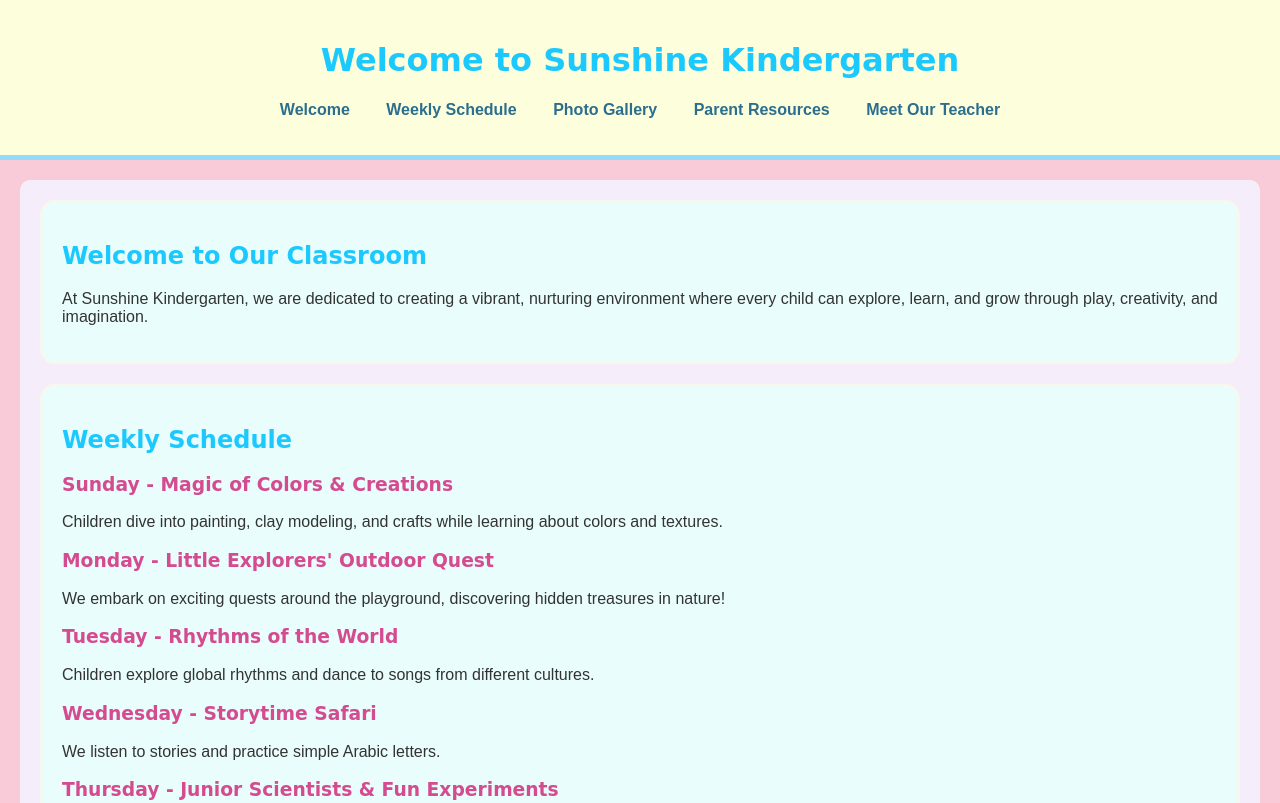
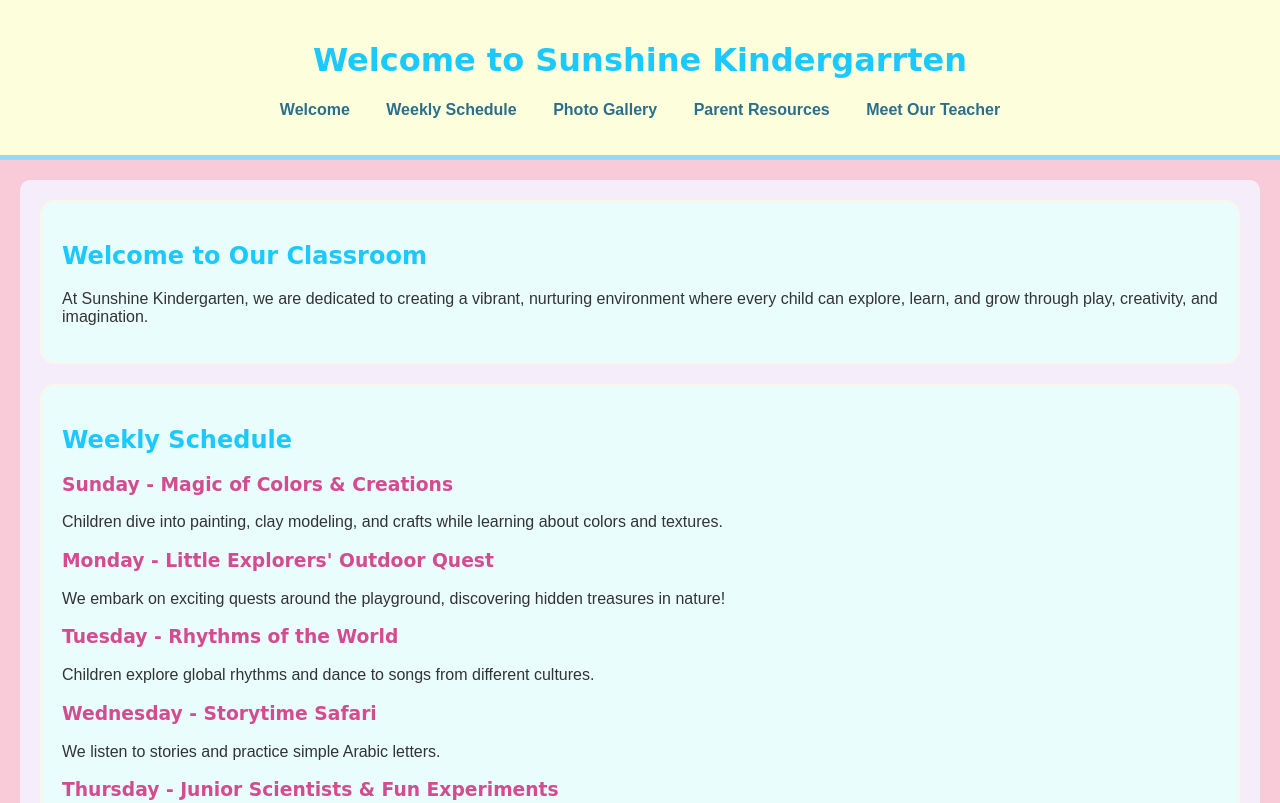
Before and after one commit to alaalshehabi/Assignment1, a plain HTML site: page index.html in a window 1280 px wide. Shown: the top 803 px of the page. Drawn offline with Linux system fonts and the light colour scheme.

Commit message:
header welcome

```diff
--- a/index.html
+++ b/index.html
@@ -13,7 +13,7 @@
   <body>
     <!-- Header with page title and navigation menu -->
     <header>
-      <h1>Welcome to Sunshine Kindergarten</h1>
+      <h1>Welcome to Sunshine Kindergarrten</h1>
       <nav>
         <!-- Navigation menu linking to sections of the page -->
         <ul>
```
